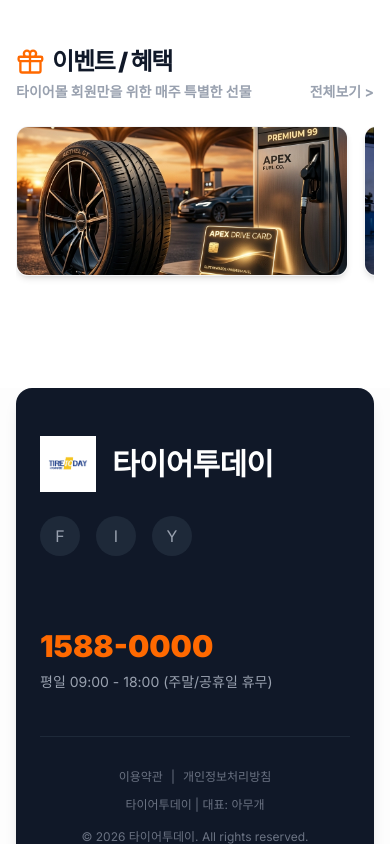
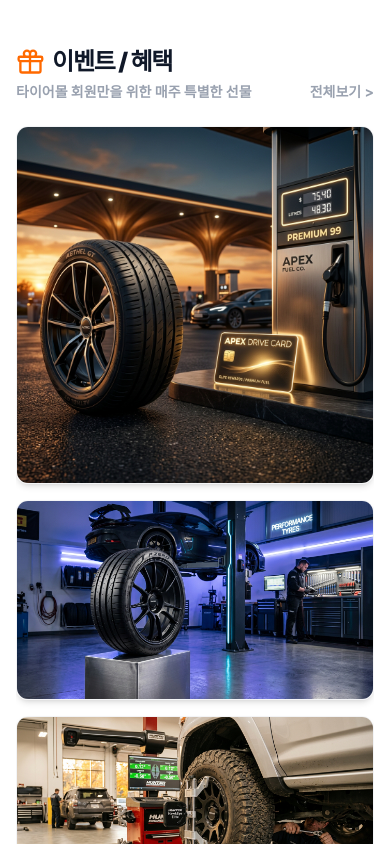
Before and after one commit to slove4u7634-ai/tirehome, a Next.js app: page / in a window 390 px wide. Shown: the part 940-1784 px from the top of the page. Built offline with nearby package versions, Linux system fonts and the light colour scheme; no server answers; the database is empty.

Commit message:
style: Fix missing sizes, stack mobile events vertically, make mobile footer text smaller

```diff
--- a/src/app/page.tsx
+++ b/src/app/page.tsx
@@ -71,10 +71,10 @@
                 전체보기 &gt;
               </Link>
             </div>
-            <div className="flex overflow-x-auto gap-4 pb-4 scrollbar-hide">
+            <div className="flex flex-col md:flex-row md:overflow-x-auto gap-4 md:pb-4 scrollbar-hide">
               {events.map((event) => (
                 <Link href={`/events/${event.id}`} key={event.id} className="block shrink-0 transition-transform hover:-translate-y-1">
-                  <img src={event.image} alt={event.title} className="w-[85vw] md:w-[400px] h-[150px] object-cover rounded-xl shadow-md border border-gray-100" />
+                  <img src={event.image} alt={event.title} className="w-full md:w-[400px] h-auto md:h-[150px] object-cover rounded-xl shadow-md border border-gray-100" />
                 </Link>
               ))}
             </div>
--- a/src/components/Footer.tsx
+++ b/src/components/Footer.tsx
@@ -3,22 +3,22 @@
 export default function Footer() {
   return (
     <div className="w-full mx-auto max-w-[1600px] px-4 md:px-8 pb-8">
-      <footer className="bg-gray-900 text-gray-400 py-12 px-6 md:px-12 rounded-2xl mt-auto shadow-lg">
+      <footer className="bg-gray-900 text-gray-400 py-8 md:py-12 px-4 md:px-12 rounded-2xl mt-auto shadow-lg">
         <div className="w-full mx-auto">
-          <div className="grid grid-cols-1 md:grid-cols-4 gap-12 border-b border-gray-800 pb-10 mb-8">
+          <div className="grid grid-cols-1 md:grid-cols-4 gap-6 md:gap-12 border-b border-gray-800 pb-6 md:pb-10 mb-6 md:mb-8">
             <div className="md:col-span-2">
-            <div className="flex items-center gap-4 mb-6">
-              <img src="/logo.jpg" alt="타이어투데이 로고" className="h-14 md:h-20 w-auto object-contain" />
-              <span className="text-3xl md:text-4xl font-black text-white tracking-tight leading-none">타이어투데이</span>
+            <div className="flex items-center gap-3 md:gap-4 mb-4 md:mb-6">
+              <img src="/logo.jpg" alt="타이어투데이 로고" className="h-8 md:h-20 w-auto object-contain" />
+              <span className="text-xl md:text-4xl font-black text-white tracking-tight leading-none">타이어투데이</span>
             </div>
             <p className="hidden md:block text-sm leading-relaxed mb-6 max-w-sm">
               전국 어디서나 믿을 수 있는 타이어 전문 쇼핑몰. <br />
               최고의 품질과 서비스로 안전한 드라이빙을 약속합니다.
             </p>
-            <div className="flex space-x-4 mt-4 md:mt-0">
-              <Link href="#" className="w-10 h-10 rounded-full bg-gray-800 flex items-center justify-center hover:bg-orange-500 hover:text-white transition-colors">F</Link>
-              <Link href="#" className="w-10 h-10 rounded-full bg-gray-800 flex items-center justify-center hover:bg-orange-500 hover:text-white transition-colors">I</Link>
-              <Link href="#" className="w-10 h-10 rounded-full bg-gray-800 flex items-center justify-center hover:bg-orange-500 hover:text-white transition-colors">Y</Link>
+            <div className="flex space-x-3 mt-4 md:mt-0">
+              <Link href="#" className="w-8 h-8 md:w-10 md:h-10 rounded-full bg-gray-800 flex items-center justify-center hover:bg-orange-500 hover:text-white transition-colors text-xs md:text-base">F</Link>
+              <Link href="#" className="w-8 h-8 md:w-10 md:h-10 rounded-full bg-gray-800 flex items-center justify-center hover:bg-orange-500 hover:text-white transition-colors text-xs md:text-base">I</Link>
+              <Link href="#" className="w-8 h-8 md:w-10 md:h-10 rounded-full bg-gray-800 flex items-center justify-center hover:bg-orange-500 hover:text-white transition-colors text-xs md:text-base">Y</Link>
             </div>
           </div>
           <div className="hidden md:block">
@@ -30,18 +30,18 @@
               <li><Link href="#" className="hover:text-orange-500 transition-colors text-sm">이용안내</Link></li>
             </ul>
           </div>
-          <div className="mt-6 md:mt-0">
+          <div className="mt-2 md:mt-0">
             <h3 className="hidden md:block text-white font-bold mb-4 uppercase tracking-wider text-sm">고객센터</h3>
-            <div className="text-3xl font-black text-orange-500 mb-2">1588-0000</div>
-            <p className="text-sm mb-1 text-gray-400">평일 09:00 - 18:00 (주말/공휴일 휴무)</p>
+            <div className="text-2xl md:text-3xl font-black text-orange-500 mb-1 md:mb-2">1588-0000</div>
+            <p className="text-[10px] md:text-sm mb-1 text-gray-400">평일 09:00 - 18:00 (주말/공휴일 휴무)</p>
             <p className="hidden md:block text-sm mb-4">점심 12:00 - 13:00</p>
           </div>
         </div>
-        <div className="flex flex-col md:flex-row justify-between items-center text-xs text-gray-500 text-center md:text-left gap-3 md:gap-0">
+        <div className="flex flex-col md:flex-row justify-between items-center text-[10px] md:text-xs text-gray-500 text-center md:text-left gap-3 md:gap-0">
           <p className="hidden md:block">상호: 타이어투데이 | 대표: 아무개 | 사업자등록번호: 123-45-67890</p>
           <div className="md:hidden flex flex-col gap-1 items-center">
             <div className="flex gap-2"><Link href="#">이용약관</Link>|<Link href="#">개인정보처리방침</Link></div>
-            <p className="mt-2">타이어투데이 | 대표: 아무개</p>
+            <p className="mt-1">타이어투데이 | 대표: 아무개</p>
           </div>
           <p className="mt-1 md:mt-0">© 2026 타이어투데이. All rights reserved.</p>
         </div>
--- a/src/components/MdPick.tsx
+++ b/src/components/MdPick.tsx
@@ -56,7 +56,8 @@
                   <h3 className="text-base md:text-xl font-black text-white mb-1 md:mb-2 leading-snug md:leading-tight group-hover:text-orange-400 transition-colors line-clamp-2 min-h-0 md:min-h-[3.5rem]">
                     {prod.name}
                   </h3>
-                  <p className="hidden md:block text-sm text-zinc-500 font-medium mb-6 line-clamp-2 leading-relaxed">{prod.subtitle || '뛰어난 퍼포먼스와 안정성을 경험해보세요.'}</p>
+                  {prod.size && <p className="text-[10px] md:text-xs text-orange-400 font-black mb-1">{prod.size}</p>}
+                  <p className="hidden md:block text-sm text-zinc-500 font-medium mb-6 line-clamp-2 leading-relaxed">{prod.subtitle}</p>
 
                   <div className="flex items-end justify-between mt-auto">
                     <div className="flex flex-col">
--- a/src/components/MonthlyBest.tsx
+++ b/src/components/MonthlyBest.tsx
@@ -55,7 +55,8 @@
                   <h3 className="text-base md:text-lg font-black text-gray-900 mb-1 leading-snug md:leading-tight group-hover:text-indigo-600 transition-colors line-clamp-2 min-h-0 md:min-h-[3.5rem]">
                     {prod.name}
                   </h3>
-                  <p className="text-xs text-gray-400 font-bold mb-2 md:mb-auto line-clamp-1">{prod.subtitle || prod.size}</p>
+                  {prod.size && <p className="text-[10px] md:text-xs text-indigo-500 font-black mb-1">{prod.size}</p>}
+                  <p className="text-[10px] md:text-xs text-gray-400 font-bold mb-2 md:mb-auto line-clamp-1">{prod.subtitle}</p>
 
                   <div className="flex items-end justify-between mt-auto pt-2 md:pt-4 border-t border-gray-50">
                     <div className="flex flex-col">
--- a/src/components/WeeklyBest.tsx
+++ b/src/components/WeeklyBest.tsx
@@ -54,7 +54,8 @@
                     <h3 className="text-base md:text-lg font-black text-gray-900 mb-1 leading-snug md:leading-tight group-hover:text-orange-500 transition-colors line-clamp-2 min-h-0 md:min-h-[3.5rem]">
                       {prod.name}
                     </h3>
-                    <p className="text-xs text-gray-400 font-bold mb-2 md:mb-auto">{prod.subtitle || prod.size}</p>
+                    {prod.size && <p className="text-[10px] md:text-xs text-orange-500 font-black mb-1">{prod.size}</p>}
+                    <p className="text-[10px] md:text-xs text-gray-400 font-bold mb-2 md:mb-auto line-clamp-1">{prod.subtitle}</p>
                     <div className="flex items-end justify-between mt-auto pt-2 md:pt-4">
                       <div className="flex flex-col">
                         {prod.originalPrice && prod.originalPrice > prod.price && (
```
